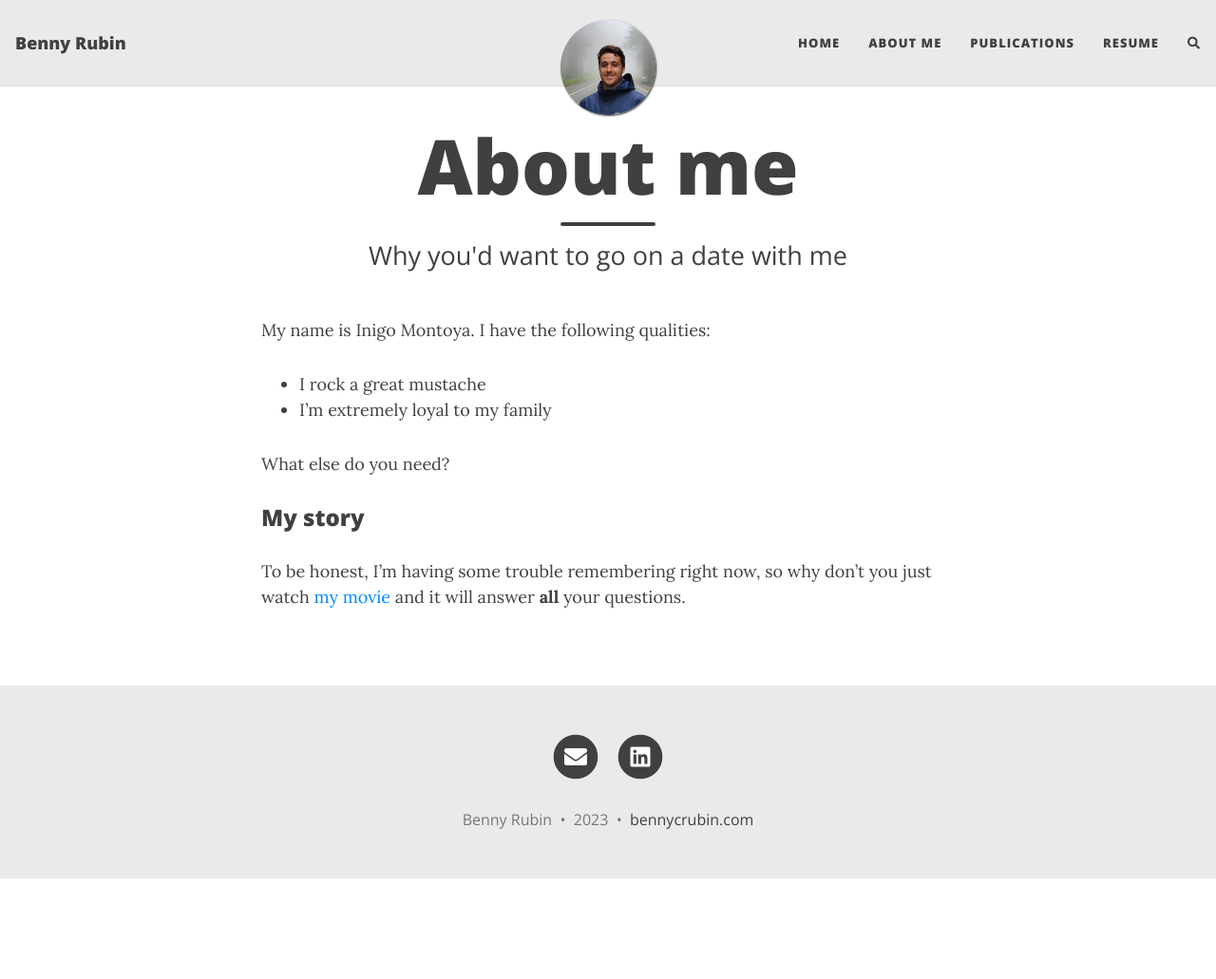
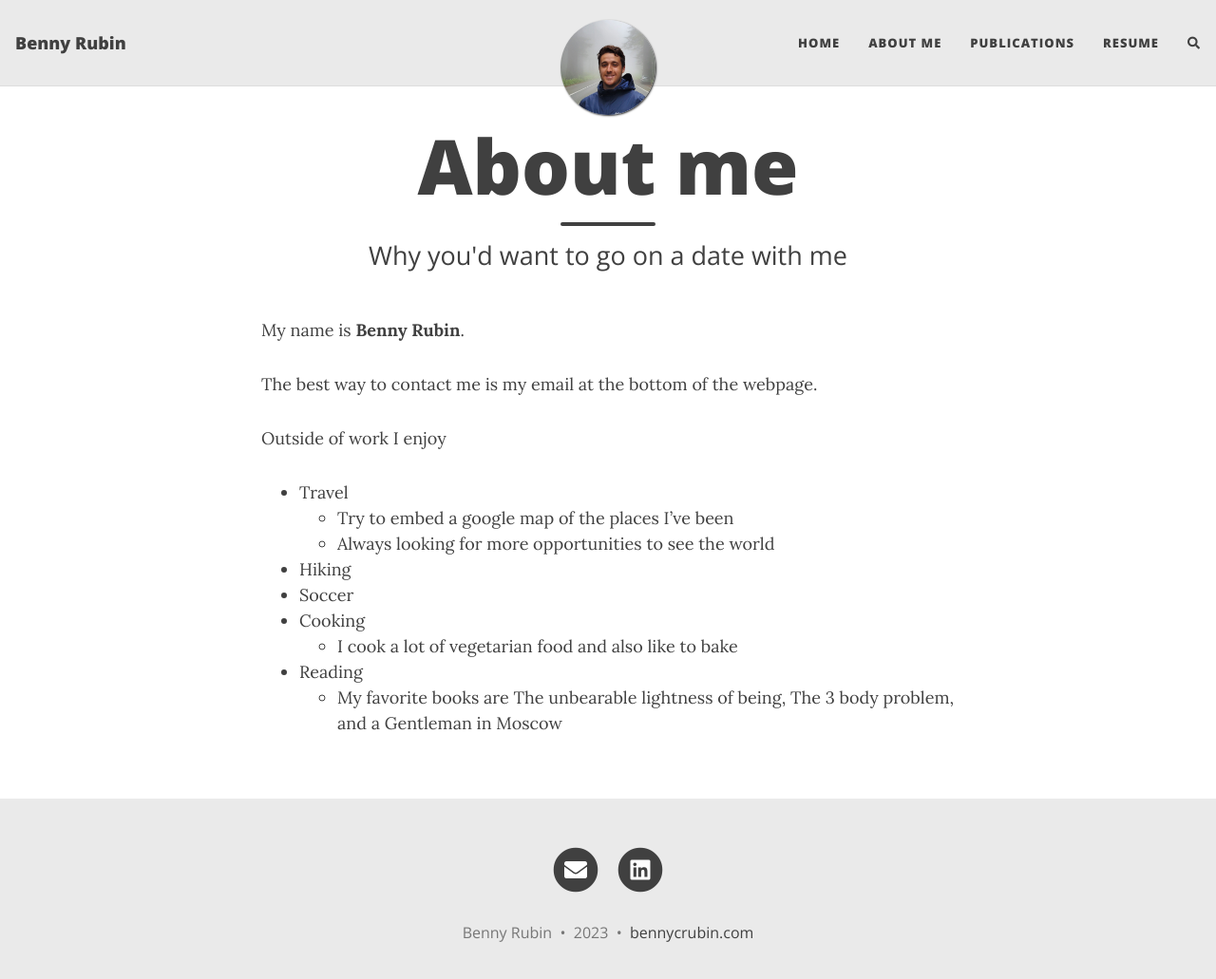
Before and after one commit to bennyrubin/bennyrubin.github.io, a Jekyll site: the page built from aboutme.md, in a window 1280 px wide and 1044 px high. Shown: the top 1031 px of the window at 95% size. Built offline with Jekyll 4.4.1, drawn with Linux system fonts in a browser that asks for light colours; nearby versions of some CDN libraries; comment, search, counter and statistics services are not loaded.

Commit message:
Added about me

```diff
--- a/aboutme.md
+++ b/aboutme.md
@@ -4,13 +4,17 @@ title: About me
 subtitle: Why you'd want to go on a date with me
 ---
 
-My name is Inigo Montoya. I have the following qualities:
+My name is **Benny Rubin**.
 
-- I rock a great mustache
-- I'm extremely loyal to my family
+The best way to contact me is my email at the bottom of the webpage.
 
-What else do you need?
-
-### My story
-
-To be honest, I'm having some trouble remembering right now, so why don't you just watch [my movie](https://en.wikipedia.org/wiki/The_Princess_Bride_%28film%29) and it will answer **all** your questions.
+Outside of work I enjoy
+- Travel
+    - Try to embed a google map of the places I've been
+    - Always looking for more opportunities to see the world
+- Hiking
+- Soccer
+- Cooking
+    - I cook a lot of vegetarian food and also like to bake
+- Reading
+    - My favorite books are The unbearable lightness of being, The 3 body problem, and a Gentleman in Moscow
```
Also changed, not shown: publications.md (+1 -0 lines).
